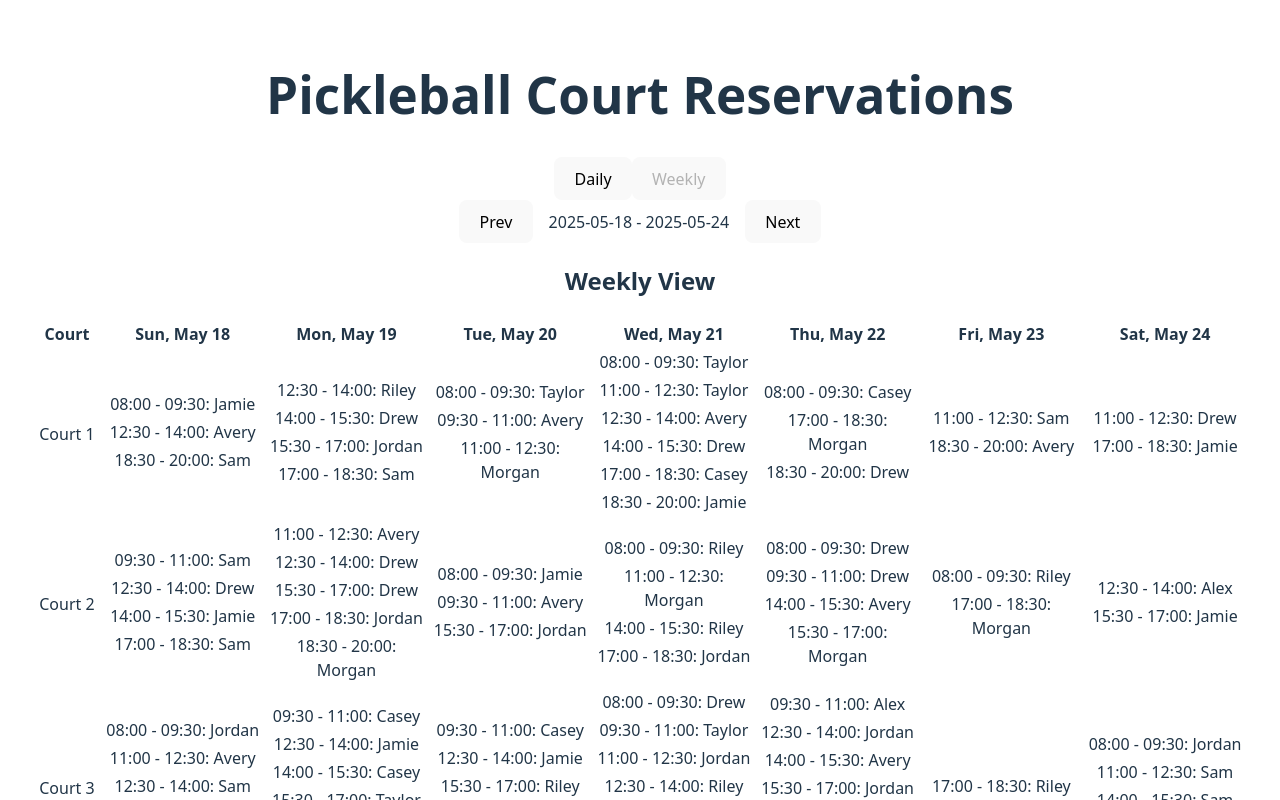
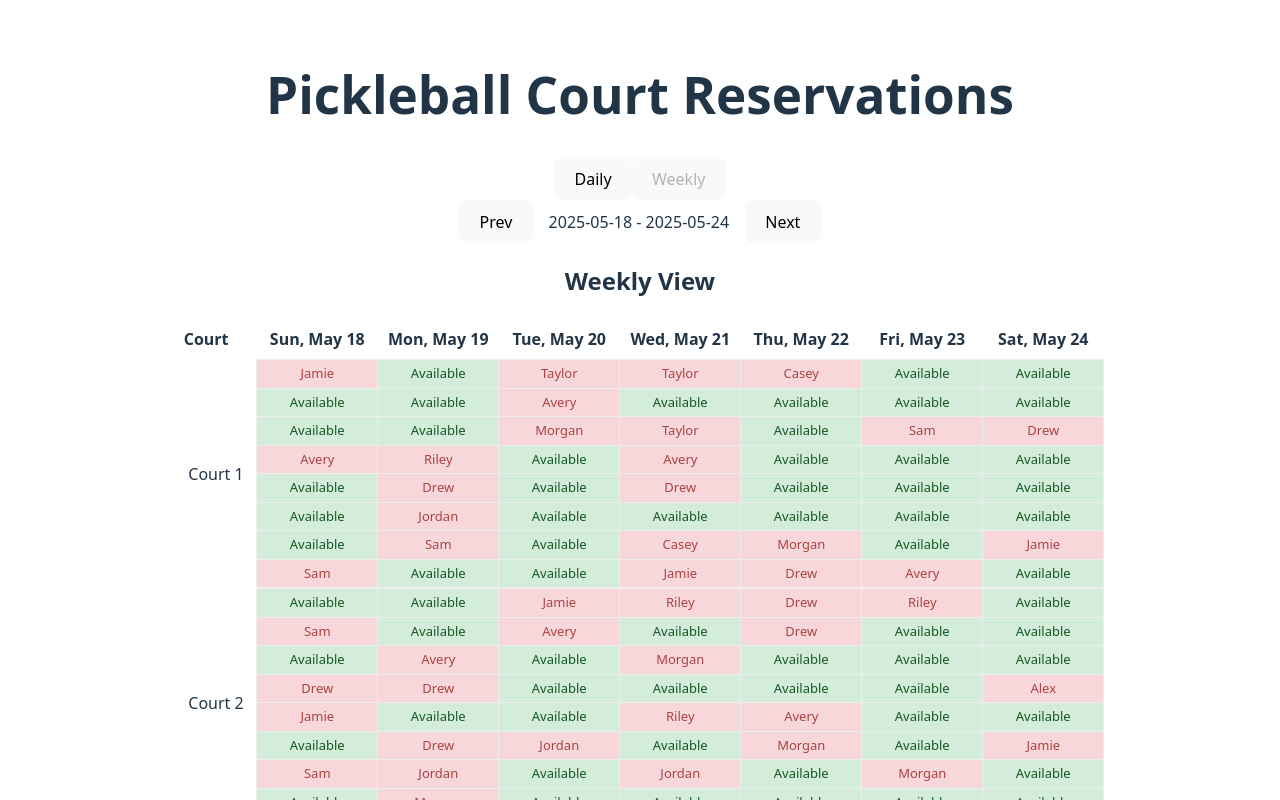
Before and after one commit to estebang/AgentMode-Pickle, a React (Vite) app: page / in a window 1280 px wide. Both pictures are taken after a click on the button "Weekly". Shown: the top 800 px of the page. Built offline with nearby package versions, Linux system fonts and the light colour scheme.

Commit message:
The weekly view now displays each day of the week in a calendar format: each court is a row, each day is a column, and each cell contains a mini-table of 90-minute slots showing reservations or available status.

```diff
--- a/src/App.jsx
+++ b/src/App.jsx
@@ -254,33 +254,70 @@ function DailySchedule({ date, reservations }) {
 }
 
 function WeeklySchedule({ weekDates, reservations }) {
+  const slotMinutes = 90;
+  const startHour = 8;
+  const endHour = 20;
+  // Generate time slots
+  const slots = [];
+  let slotStart = new Date(weekDates[0]);
+  slotStart.setHours(startHour, 0, 0, 0);
+  while (slotStart.getHours() < endHour) {
+    const slotEnd = new Date(slotStart.getTime() + slotMinutes * 60000);
+    slots.push({
+      start: slotStart.toTimeString().slice(0, 5),
+      end: slotEnd.toTimeString().slice(0, 5)
+    });
+    slotStart = slotEnd;
+  }
+
   return (
     <div>
       <h2>Weekly View</h2>
-      <table>
+      <div style={{ overflowX: 'auto' }}>
+        <table style={{ borderCollapse: 'collapse', minWidth: 900, background: '#fff' }}>
           <thead>
             <tr>
-            <th>Court</th>
+              <th style={{ textAlign: 'left', padding: 8 }}>Court</th>
               {weekDates.map((d, idx) => (
-              <th key={idx}>{d.toLocaleDateString(undefined, { weekday: 'short', month: 'short', day: 'numeric' })}</th>
+                <th key={idx} style={{ textAlign: 'center', padding: 8 }}>
+                  {d.toLocaleDateString(undefined, { weekday: 'short', month: 'short', day: 'numeric' })}
+                </th>
               ))}
             </tr>
           </thead>
           <tbody>
-          {Array.from({ length: NUM_COURTS }, (_, i) => (
-            <tr key={i}>
-              <td>Court {i + 1}</td>
-              {weekDates.map((d, idx) => {
-                const dateStr = formatDate(d);
+            {Array.from({ length: NUM_COURTS }, (_, cIdx) => (
+              <tr key={cIdx}>
+                <td style={{ fontWeight: 500, padding: 8 }}>Court {cIdx + 1}</td>
+                {weekDates.map((date, dIdx) => {
+                  const dateStr = formatDate(date);
                   return (
-                  <td key={idx}>
-                    {reservations[dateStr] && reservations[dateStr][i+1] && reservations[dateStr][i+1].length > 0 ? (
-                      reservations[dateStr][i+1].map((r, ridx) => (
-                        <div key={ridx} style={{ marginBottom: 4 }}>
-                          {r.start} - {r.end}: {r.name}
-                        </div>
-                      ))
-                    ) : <span>(none)</span>}
+                    <td key={dIdx} style={{ padding: 0, border: '1px solid #eee', minWidth: 120 }}>
+                      <table style={{ width: '100%', borderCollapse: 'collapse' }}>
+                        <tbody>
+                          {slots.map((slot, sIdx) => {
+                            const courtRes = reservations[dateStr] && reservations[dateStr][cIdx + 1] ? reservations[dateStr][cIdx + 1] : [];
+                            const res = courtRes.find(r => r.start === slot.start);
+                            return (
+                              <tr key={sIdx}>
+                                <td style={{
+                                  padding: 4,
+                                  background: res ? '#f8d7da' : '#d4edda',
+                                  color: res ? '#a94442' : '#155724',
+                                  borderBottom: '1px solid #eee',
+                                  fontSize: 13,
+                                  cursor: 'default',
+                                  minHeight: 24
+                                }}
+                                  title={res ? `${slot.start} - ${slot.end}: ${res.name}` : `${slot.start} - ${slot.end}: Available`}
+                                >
+                                  {res ? `${res.name}` : <span style={{ fontWeight: 500 }}>Available</span>}
+                                </td>
+                              </tr>
+                            );
+                          })}
+                        </tbody>
+                      </table>
                     </td>
                   );
                 })}
@@ -289,6 +326,7 @@ function WeeklySchedule({ weekDates, reservations }) {
           </tbody>
         </table>
       </div>
+    </div>
   );
 }
 
```
Lines whose indentation alone changed are shown as unchanged.
